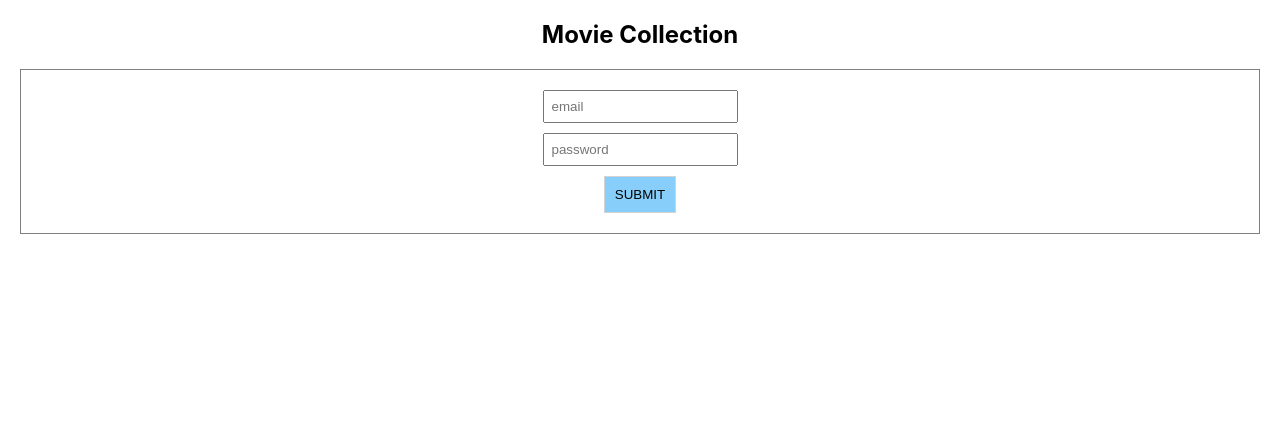
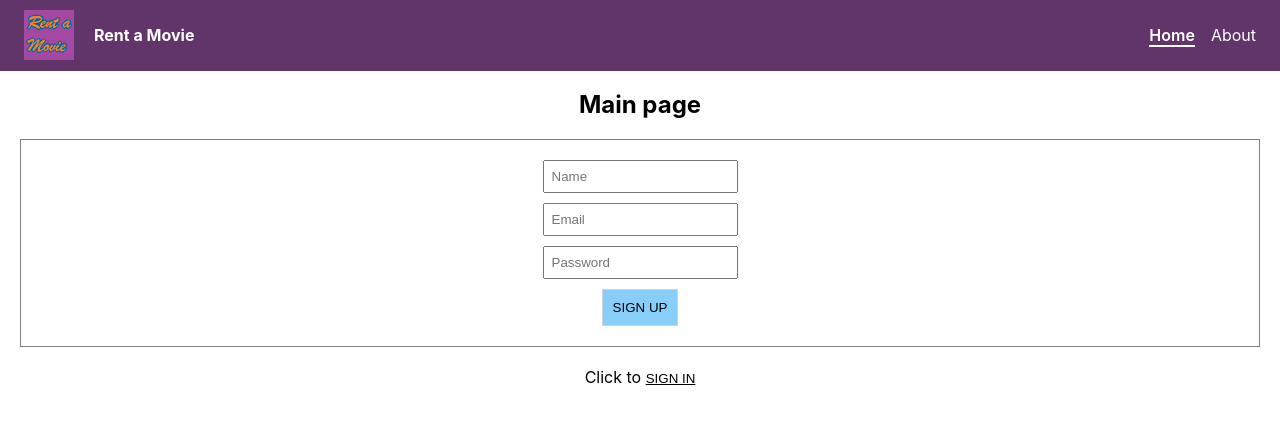
Before and after one commit to trytomakeit1/rent-a-movie, a React (Create React App) app: page / in a window 1280 px wide. Shown: the top 424 px of the page. Built offline with nearby package versions, Linux system fonts and the light colour scheme.

Commit message:
Added authentication(signup), header and routing

```diff
--- a/package.json
+++ b/package.json
@@ -9,6 +9,7 @@
     "react": "^16.13.1",
     "react-dom": "^16.13.1",
     "react-scripts": "3.4.1",
+    "react-router-dom": "5.2.0",
     "axios": "^0.19.2"
   },
   "scripts": {
--- a/src/App.css
+++ b/src/App.css
@@ -44,6 +44,19 @@
 
 /* ###################### */
 
+
+
+/* General */
+
+.link-button {
+  background-color: unset;
+  border: unset;
+  text-decoration: underline;
+  padding: 0;
+  cursor: pointer;
+
+}
+
 /* Form ***********/
 
 .form-control {
@@ -65,3 +78,50 @@
   background-color: lightskyblue;
   border: 1px solid lightgray;
 }
+
+
+.main-header {
+  padding: 4px;
+  background-color: #613569;
+  display: flex;
+  justify-content: space-between;
+  align-items: center;
+}
+
+.main-header > * {
+  margin: auto 20px;
+}
+
+.main-header-right a {
+  margin: 8px;
+  color: #ffffff;
+  text-align: center;
+  text-decoration: none;
+}
+
+.main-header-right a:last-child{
+  margin-right: 0px;
+}
+
+.main-header-right a:hover{
+  border-bottom: 2px solid white;
+
+}
+.main-header-right a:active,
+.main-header-right a.active {
+  border-bottom: 2px solid white;
+  font-weight: 600;
+}
+
+
+
+
+.main-header-left {
+  display: flex;
+  align-items: center;
+  color: #ffffff;
+  text-align: center;
+}
+.main-header-left h4 {
+  margin-left: 20px;
+}
--- a/src/App.js
+++ b/src/App.js
@@ -1,12 +1,15 @@
 import React from 'react';
 import './App.css';
-import MovieCollection from './components/MovieCollection';
+import Home from './components/Home';
+import { BrowserRouter } from 'react-router-dom';
 
 function App() {
   return (
-    <div className="App">
-      <MovieCollection />
-    </div>
+    <BrowserRouter>
+      <div className="App">
+        <Home />
+      </div>
+    </BrowserRouter>
   );
 }
 
--- /dev/null
+++ b/src/components/About.js
@@ -0,0 +1,15 @@
+import React from 'react';
+
+const About = () => {
+
+    return(<div><h2>About</h2>
+        <p>This is a simple renting movie application written in react.js. it also has read-router-dom module to manage routing.</p>
+        <p>You must login in order to use the application.</p>
+        <p>Once logged in, you have access to the main functionality that is to rent movies.
+            you can see a list of available movies and select them to rent. </p>
+        <p>You can get the source code from <a target="_blank" rel="noopener noreferrer"
+        href="https://github.com/trytomakeit1/rent-a-movie.git">https://github.com/trytomakeit1/rent-a-movie.git</a></p></div>)
+
+}
+
+export default About;
--- a/src/components/Authentication.js
+++ b/src/components/Authentication.js
@@ -1,50 +1,135 @@
-import React, {Component} from 'react';
-
+import React, {useState} from 'react';
 import axios from 'axios';
 
-class Authentication extends Component {
 
-    authenticate(e){
+const Authentication = (props) => {
+
+    const [currentState, updateState] = useState({
+        signup: true,
+        isLoggedin: false,
+        email: '',
+        error: ''
+    });
+
+    const toggleSignin = () => {
+        //clear all fields
+        document.getElementsByName("email")[0].value = "";
+        if(document.getElementsByName("name")[0])
+            document.getElementsByName("name")[0].value = "";
+        document.getElementsByName("password")[0].value = "";
+
+        updateState({
+            signup: !currentState.signup,
+            isLoggedin: currentState.isLoggedin,
+            email: currentState.email,
+            error: ''
+        })
+    }
+
+
+    const signup = (e) => {
+
         e.preventDefault();
+        let name = e.target.elements.name.value;
+        let email = e.target.elements.email.value;
+        let password = e.target.elements.password.value;
 
-        axios.post('http://localhost:8080/api/login', {username: e.target.elements.email.value
-            , password: e.target.elements.password.value}).then(res => {
+        if(name === null || email === null || password === null) {
 
-                if(res.data.error){
-                    console.log("Error from API: ", res.data.error);
+            updateState({signup: currentState.signup,
+                isLoggedin: false,
+                email: email,
+                error: 'Please fill all the fields.'});
+
+        } else {
+
+            axios.post('http://localhost:8080/api/signup', {name: name, email: email
+            , password: password}).then(res => {
+                console.log("signup apiresponse:", res);
+                let result = res.data;
+                if(result.error){
+                    console.log("Error from API: ", result.error);
+                    updateState({
+                        signup: currentState.signup,
+                        isLoggedin: false,
+                        email: '',
+                        error: result.error
+
+                    });
+
 
                 } else {
-                    // no result found for this user
-                    if(res.data.result.status === 0)
-                        console.log("username or password incorrect.");
-                    else {
-                        localStorage.setItem('token', res.data.result.token);
-                    }
+                        localStorage.setItem('token', result.result.token);
+                        updateState({
+                            signup: currentState.signup,
+                            isLoggedin: true,
+                            email: email,
+                            error: currentState.error
+
+                        });
+
+                        props.checkLogin(true);
                 }
 
             }).catch(err => {
-                console.log(err);
+                console.log("Error axios - API - signup ", err);
+                updateState({
+                    signup: currentState.signup,
+                    isLoggedin: false,
+                    email: '',
+                    error: "There was a problem with processing your request. Try again later."
+
+                });
             });
+        }
+
 
     }
 
 
-    render() {
-
-        return(
-
-            <div>
-                <form className="form-control" onSubmit={this.authenticate}>
-
-                    <input type="text" name="email" placeholder="email"></input>
-                    <input type="password" name="password" placeholder="password"></input>
-                    <button>Submit</button>
-                </form>
 
 
-            </div>
-        );
+    const signin = (e) => {
+        e.preventDefault();
+
     }
+
+    let signingform = null;
+    if(currentState.signup === false) {
+        signingform =
+        (<div className="signin-form">
+            <form className="form-control" onSubmit={signin}>
+
+                <input type="text" name="email" placeholder="email"></input>
+                <input type="password" name="password" placeholder="password"></input>
+                <button>Sign in</button>
+            </form>
+            <p>Click to <button className="link-button" onClick={toggleSignin}>SIGN UP</button></p>
+        </div>);
+    }else {
+        signingform =
+        (<div className="signup-form">
+            <form className="form-control" onSubmit={signup}>
+
+                <input type="text" name="name" placeholder="Name"></input>
+                <input type="text" name="email" placeholder="Email"></input>
+                <input type="password" name="password" placeholder="Password"></input>
+                <button>Sign up</button>
+            </form>
+            <p>Click to <button className="link-button" onClick={toggleSignin}>SIGN IN</button></p>
+        </div>);
+    }
+
+
+    return(
+
+        <div>
+            {currentState.error ?<h4 style={{color:"red"}}>Error: {currentState.error}</h4>:null}
+
+            {signingform}
+        </div>
+    );
+
 }
 
 
--- /dev/null
+++ b/src/components/Content.js
@@ -0,0 +1,38 @@
+import React, {useState, Component} from 'react';
+import Authentication from './Authentication';
+
+class Content extends Component {
+
+    constructor(props) {
+        super(props);
+        this.state = {
+            homeContent: <p>You can use the menu to navigate through the pages
+            and rent movies of your choice.</p>
+        }
+    }
+
+    updateLoginstatus(newStatus) {
+        this.props.checkLogin(newStatus);
+    }
+
+    render(){
+
+        let homeContent = null;
+        if(this.props.authenticated) {
+            homeContent = <p>You can use the menu to navigate through the pages
+            and rent movies of your choice.</p>;
+        }
+        else {
+            homeContent = <Authentication checkLogin={status => this.updateLoginstatus(status)} />;
+
+        }
+        return(
+            <div className="main-content">
+                {homeContent}
+            </div>
+        );
+    }
+}
+
+
+export default Content;
--- /dev/null
+++ b/src/components/Home.js
@@ -0,0 +1,70 @@
+import React, {Component} from 'react';
+import {Route, Switch, withRouter} from 'react-router-dom';
+
+import Navigation from './Navigation';
+import Content from './Content';
+import MovieCollection from './MovieCollection';
+import RentMovie from './RentMovie';
+import About from './About';
+
+class Home extends Component {
+
+
+    constructor(props){
+        super(props);
+        this.state = {
+            isLoggedin: false
+        }
+    }
+
+    componentDidMount() {
+
+        const currentToken = localStorage.getItem('token');
+
+        if( currentToken !== null && currentToken !== '') {
+            console.log("cmp mounted - token not empty/null and is:", currentToken);
+            this.setState ({
+                isLoggedin: true
+            });
+        }
+    }
+
+
+    checkLogin(newIsLoggedin){
+
+        this.setState({
+            isLoggedin: newIsLoggedin
+        });
+    }
+
+    render(){
+
+        return (
+            <div>
+                <Navigation authenticated={this.state.isLoggedin}
+                    checkLogin={(newIsLoggedin) => this.checkLogin(newIsLoggedin)} />
+                <h2>Main page</h2>
+
+                <Switch>
+                    <Route path="/about" component={About} />
+                    <Route path="/" exact render={()=>{
+
+                        return <Content authenticated={this.state.isLoggedin}
+                            checkLogin={(newIsLoggedin) => this.checkLogin(newIsLoggedin)} />
+                    }} />
+                </Switch>
+
+
+                {this.state.isLoggedin ?
+                    <Switch>
+                        <Route path="/movies" component={MovieCollection} />
+                        <Route path="/rent-a-movie" component={RentMovie} />
+                    </Switch>
+                    : null}
+
+            </div>
+        );
+    }
+}
+
+export default withRouter(Home);
--- a/src/components/MovieCollection.js
+++ b/src/components/MovieCollection.js
@@ -1,13 +1,11 @@
 import React from 'react';
-import Authentication from './Authentication';
+
+
 const MovieCollection = () => {
 
-    return (
-        <div>
-            <h2>Movie Collection</h2>
-            <Authentication />
-        </div>
-    );
+    return(
+        <h3>Movie Collection!</h3>
+    	);
 }
 
 export default MovieCollection;
--- /dev/null
+++ b/src/components/Navigation.js
@@ -0,0 +1,42 @@
+import React from 'react';
+import {NavLink, Link} from 'react-router-dom';
+
+
+const Navigation = (props) => {
+
+    const logout = () => {
+        localStorage.removeItem('token');
+        props.checkLogin(false);
+    }
+
+    return(
+        <header className="main-header">
+            <div className="main-header-left">
+                <img src="/logo-rent-a-movie-100.png"
+                width="50" alt="logo"></img>
+                <h4>Rent a Movie</h4>
+            </div>
+            <div className="main-header-right">
+                <nav>
+                    <NavLink to="/" exact>Home</NavLink>
+                    {props.authenticated ?
+                        <React.Fragment>
+                            <NavLink to="/movies">Movies</NavLink>
+                            <NavLink to="/rent-a-movie">Rent a movie</NavLink>
+                        </React.Fragment>
+                        :
+                        null
+                    }
+                    <NavLink to="/about">About</NavLink>
+
+                    {/* NavLink would add a permanent active class. I guess because of onlick. */}
+                    {props.authenticated ?
+                    <Link to="/" onClick={logout}>Logout</Link> : null }
+
+                </nav>
+            </div>
+        </header>
+    	);
+}
+
+export default Navigation;
--- /dev/null
+++ b/src/components/RentMovie.js
@@ -0,0 +1,9 @@
+import React from 'react';
+
+const RentMovie = () => {
+    return(
+        <h3>Rent a Movie</h3>
+    );
+}
+
+export default RentMovie;
```
Also changed, not shown: public/logo-rent-a-movie-100.png (added).
